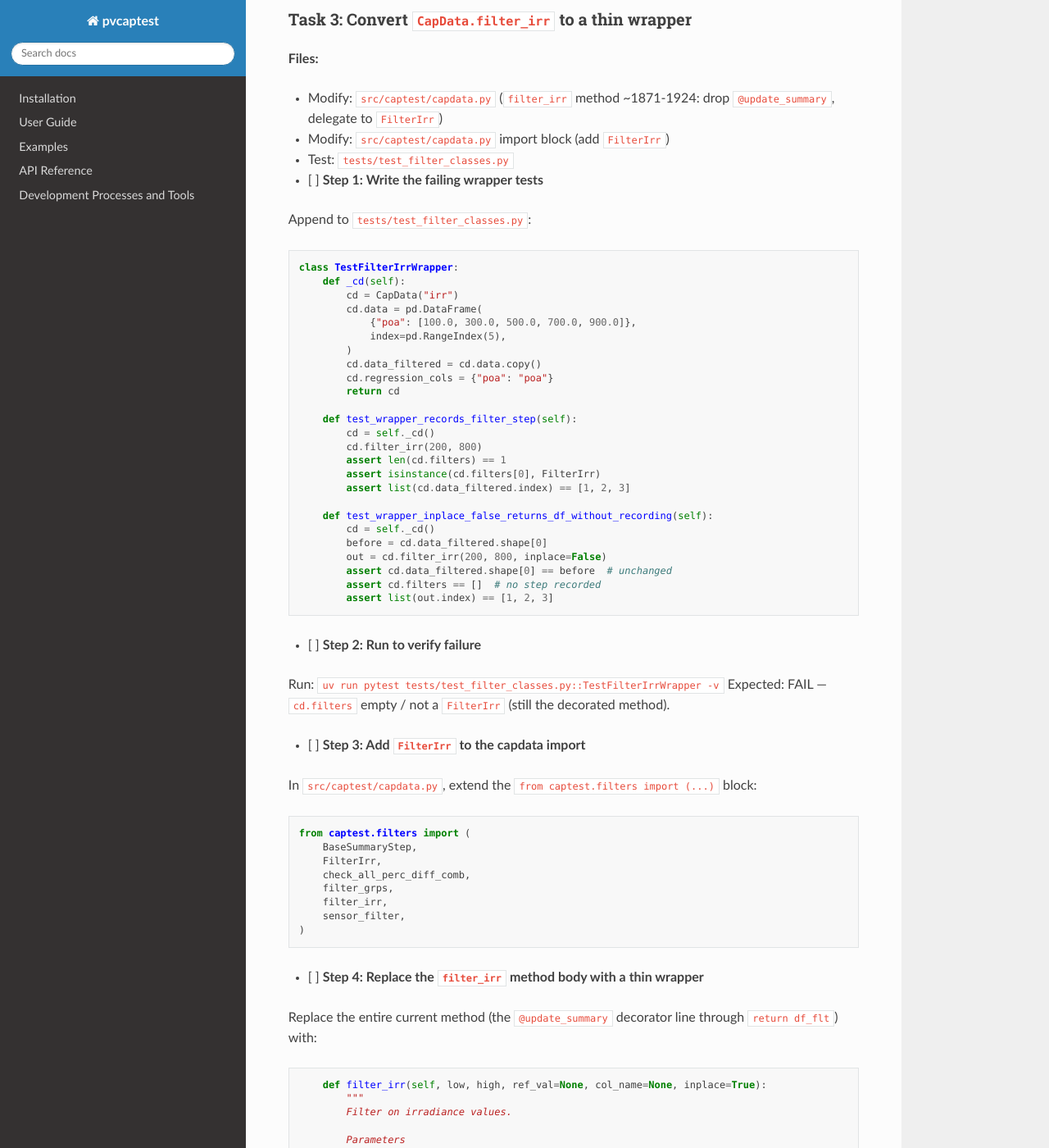
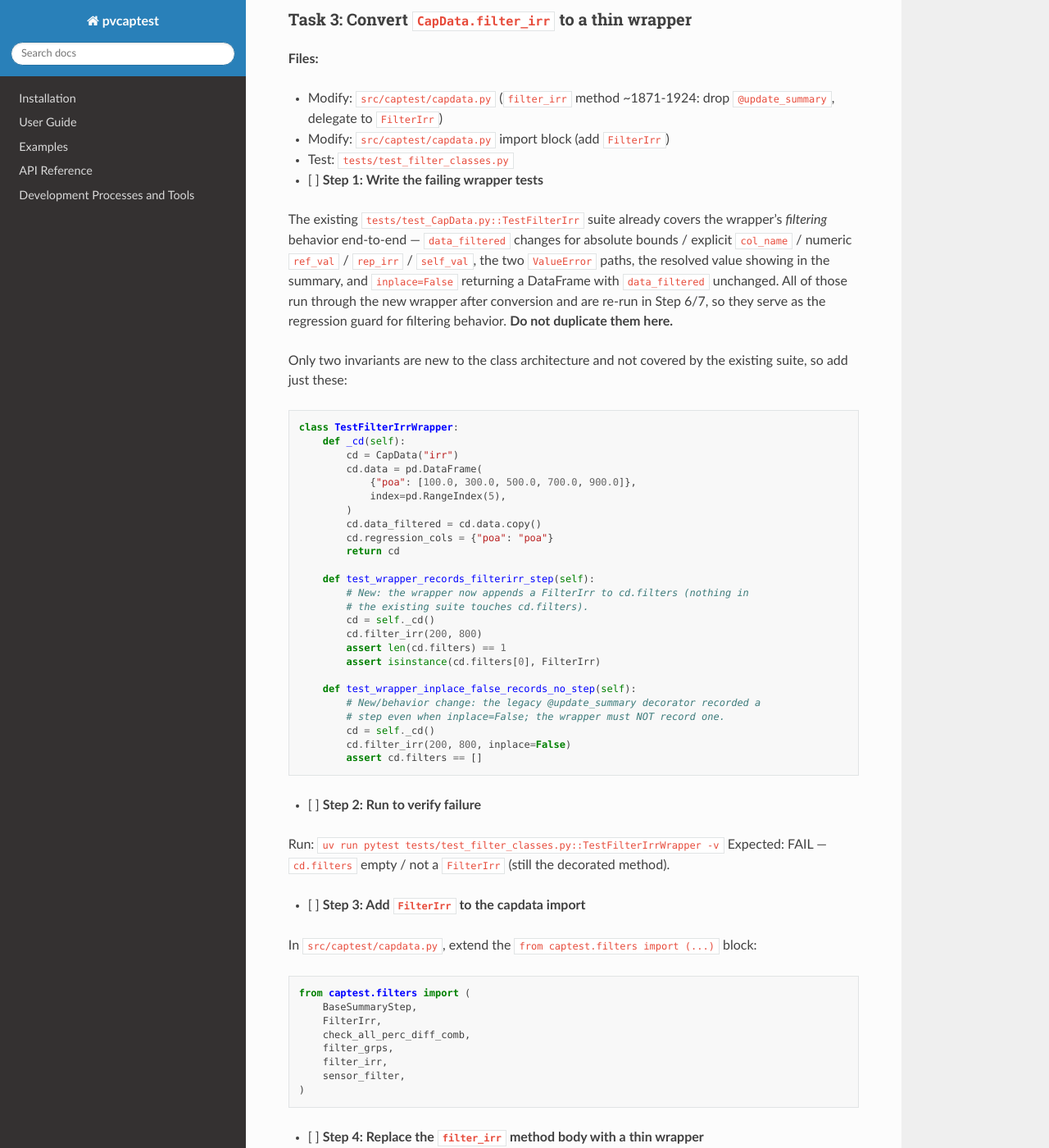
Before and after one commit to pvcaptest/pvcaptest, a Sphinx documentation site: the page built from docs/superpowers/plans/2026-05-24-filter-irr-example.md, in a window 1280 px wide and 1400 px high, scrolled down 8850 px. Shown: the whole window at 82% size. Built offline with Sphinx 7.4.7 and the Read the Docs theme 3.1.0, drawn with Linux system fonts in a browser that asks for light colours; pages that are not in the unit, such as notebooks, are missing from menus.

Commit message:
docs: trim Task 3 wrapper tests to the two new-architecture invariants
The existing test_CapData.py::TestFilterIrr suite already covers wrapper
filtering behavior (re-run in Step 6/7); keep only the cd.filters-populated
and inplace=False-records-no-step assertions that it does not cover.

Co-Authored-By: Claude Opus 4.7 <noreply@anthropic.com>

````diff
--- a/docs/superpowers/plans/2026-05-24-filter-irr-example.md
+++ b/docs/superpowers/plans/2026-05-24-filter-irr-example.md
@@ -407,7 +407,9 @@ git commit -m "feat: mirror legacy summary state from BaseSummaryStep.run()"
 
 - [ ] **Step 1: Write the failing wrapper tests**
 
-Append to `tests/test_filter_classes.py`:
+The existing `tests/test_CapData.py::TestFilterIrr` suite already covers the wrapper's *filtering* behavior end-to-end — `data_filtered` changes for absolute bounds / explicit `col_name` / numeric `ref_val` / `rep_irr` / `self_val`, the two `ValueError` paths, the resolved value showing in the summary, and `inplace=False` returning a DataFrame with `data_filtered` unchanged. All of those run through the new wrapper after conversion and are re-run in Step 6/7, so they serve as the regression guard for filtering behavior. **Do not duplicate them here.**
+
+Only two invariants are new to the class architecture and not covered by the existing suite, so add just these:
 
 ```python
 class TestFilterIrrWrapper:
@@ -421,20 +423,20 @@ class TestFilterIrrWrapper:
         cd.regression_cols = {"poa": "poa"}
         return cd
 
-    def test_wrapper_records_filter_step(self):
+    def test_wrapper_records_filterirr_step(self):
+        # New: the wrapper now appends a FilterIrr to cd.filters (nothing in
+        # the existing suite touches cd.filters).
         cd = self._cd()
         cd.filter_irr(200, 800)
         assert len(cd.filters) == 1
         assert isinstance(cd.filters[0], FilterIrr)
-        assert list(cd.data_filtered.index) == [1, 2, 3]
 
-    def test_wrapper_inplace_false_returns_df_without_recording(self):
+    def test_wrapper_inplace_false_records_no_step(self):
+        # New/behavior change: the legacy @update_summary decorator recorded a
+        # step even when inplace=False; the wrapper must NOT record one.
         cd = self._cd()
-        before = cd.data_filtered.shape[0]
-        out = cd.filter_irr(200, 800, inplace=False)
-        assert cd.data_filtered.shape[0] == before  # unchanged
-        assert cd.filters == []  # no step recorded
-        assert list(out.index) == [1, 2, 3]
+        cd.filter_irr(200, 800, inplace=False)
+        assert cd.filters == []
 ```
 
 - [ ] **Step 2: Run to verify failure**
````
